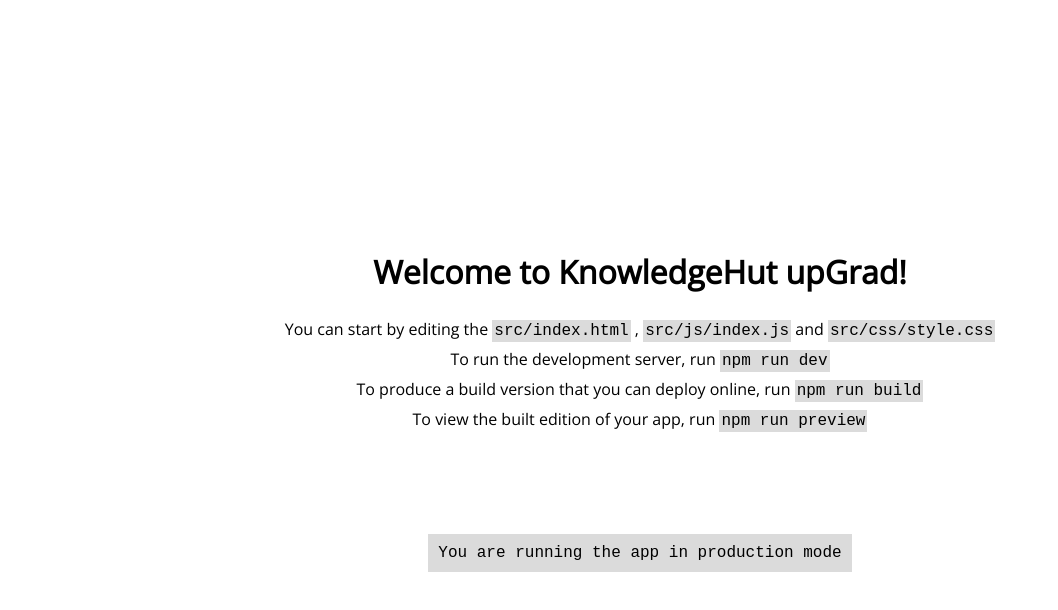
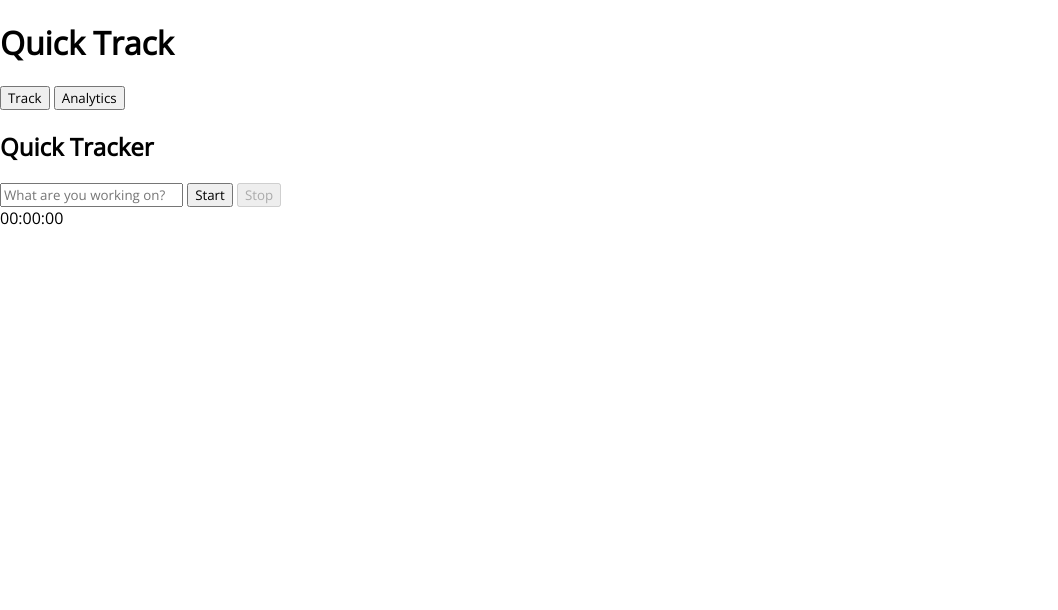
Before and after one commit to vishakha115/QuickTrack, a website: page index.html in a window 1280 px wide. Shown: the whole page, without its empty margins (0-1058 px from the left). Drawn offline with nearby package versions, Linux system fonts and the light colour scheme; files that its build step writes are made by us from their sources.

Commit message:
Update index.html

```diff
--- a/index.html
+++ b/index.html
@@ -1,20 +1,33 @@
 <!DOCTYPE html>
 <html lang="en">
-  <head>
+<head>
     <meta charset="UTF-8" />
     <meta name="viewport" content="width=device-width, initial-scale=1.0" />
     <title>Your JavaScript Playground</title>
     <link rel="stylesheet" href="css/style.css" />
-  </head>
-  <body>
-    <div id="main">
-      <h1>Welcome to KnowledgeHut upGrad!</h1>
-      <p>You can start by editing the <code>src/index.html</code> , <code>src/js/index.js</code> and <code>src/css/style.css</code></p>
-      <p>To run the development server, run <code>npm run dev</code></p>
-      <p>To produce a build version that you can deploy online, run <code>npm run build</code></p>
-      <p>To view the built edition of your app, run <code>npm run preview</code></p>
-      <div id="api-status">You are running the app in production mode</div>
+</head>
+
+<body>
+
+
+    <header class="header">
+        <h1 class="text">Quick Track</h1>
+        <div>
+            <button>Track</button>
+            <button>Analytics</button>
+        </div>
+    </header>
+
+    <div class="container">
+        <h2>Quick Tracker</h2>
+        <input type="text" id="taskInput" placeholder="What are you working on?">
+        <button id="startButton" onclick="startTimer()">Start</button>
+        <button id="stopButton" onclick="stopTimer()" disabled>Stop</button>
+        <div id="timer">00:00:00</div>
+        <div id="taskList"></div>
     </div>
-    <script type="module" src="js/index.js"></script>
-  </body>
+
+
+    <script src="js/index.js"></script>
+</body>
 </html>
```
